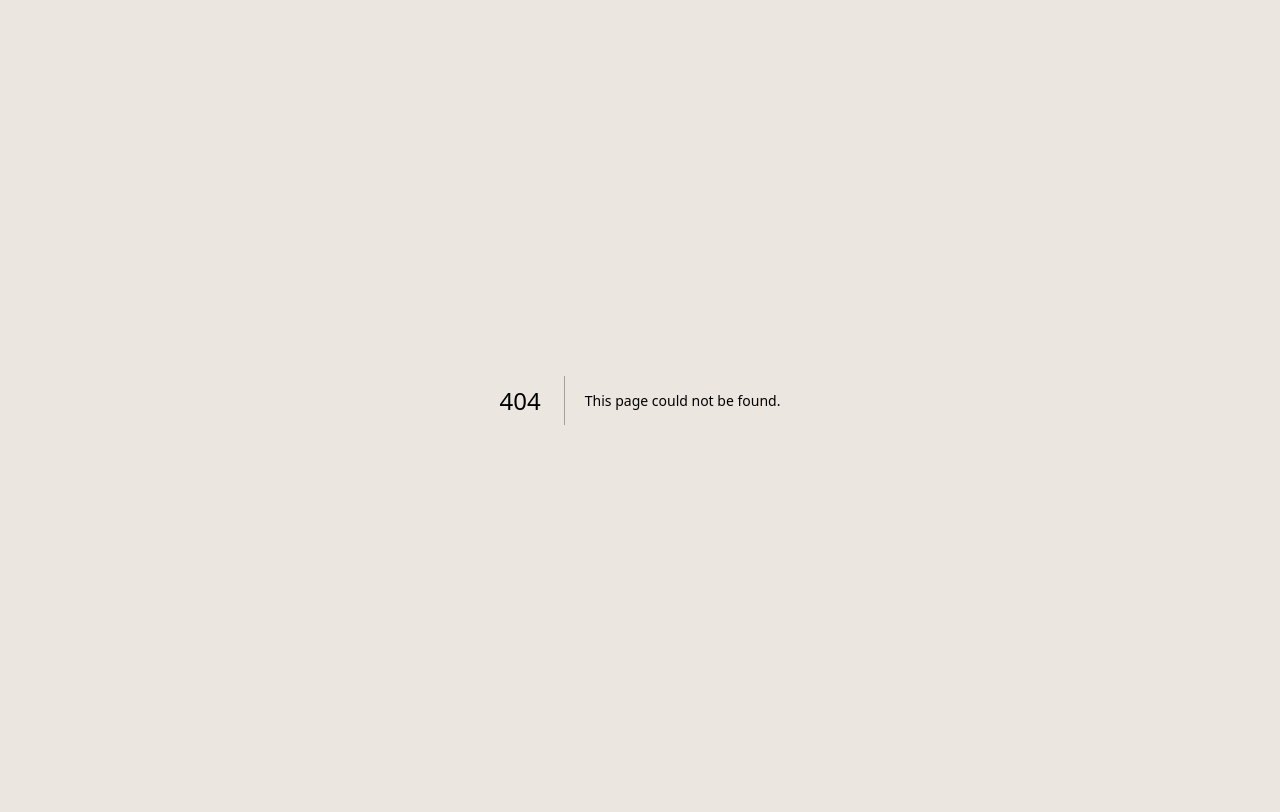
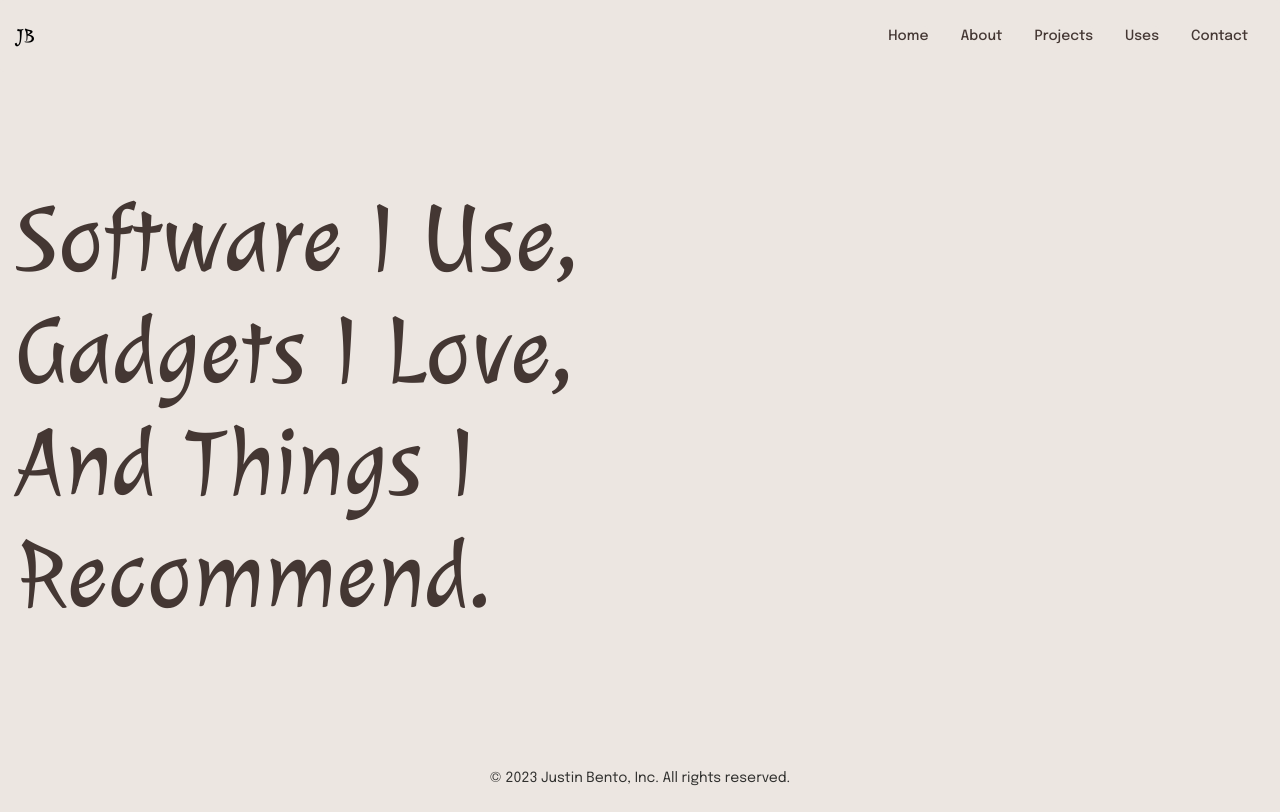
Before and after one commit to Justin-Bento/portfolio, a Next.js app: page /uses in a window 1280 px wide. Before the commit this address had no page. Built offline with nearby package versions, Linux system fonts and the light colour scheme.

Commit message:
created a single page for equipment I use

```diff
--- /dev/null
+++ b/pages/uses.tsx
@@ -0,0 +1,23 @@
+import Head from "next/head";
+import Header from "@/components/Header";
+import Footer from "@/components/Footer";
+
+export default function uses() {
+  return (
+    <>
+      <Head>
+        {/* <!-- Primary Meta Tags --> */}
+        <title>Uses - Justin Bento Portfolio</title>
+        <meta name="title" content="Justin Bento Portfolio" />
+        <meta name="description" content="Join me, on this adventure through my portfolio. Experience my passion for design, dev, and music all located  in one convenient place." />
+      </Head>
+      <Header />
+      <main className="p-4 my-12 md:my-24">
+        <section className="">
+          <h1 className="max-w-2xl text-5xl leading-relaxed capitalize lg:leading-[7rem] lg:text-8xl font-display text-[#443733]">Software I use, gadgets I love, and things I recommend.</h1>
+        </section>
+      </main>
+      <Footer />
+    </>
+  )
+}
```
